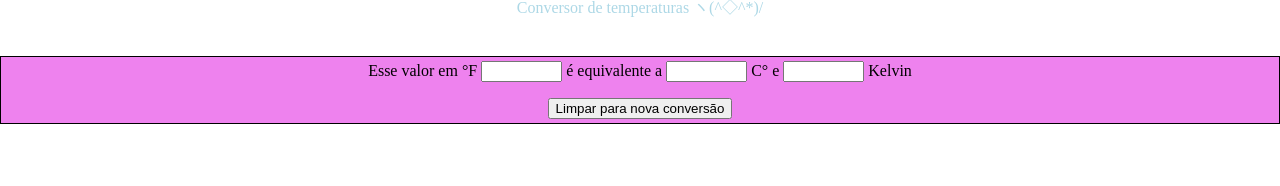
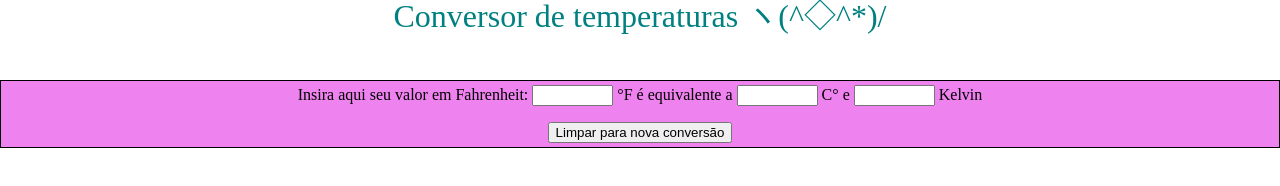
Before and after one commit to skiednia/SA, a plain HTML site: page index.html in a window 1280 px wide. Drawn offline with Linux system fonts and the light colour scheme.

Commit message:
Terminando as alterações de hoje

```diff
--- a/css/style.css
+++ b/css/style.css
@@ -1,7 +1,14 @@
 header{
 	background-color: white;
-	height: 3em;
-	color: lightblue;
-	margin-bottom: 0.5em;
+	height: 5em;
+	color: teal;
 	text-align: center
+
+
 }
+
+header h2{
+	font-size: 2em;
+	display:inline-block;
+	vertical-align:	middle;
+}
--- a/index.html
+++ b/index.html
@@ -24,11 +24,11 @@
 	padding: 4px;text-align:center;"
 	name="convert">
 
-        Esse valor em °F <input 	type="text"
+        Insira aqui seu valor em Fahrenheit: <input 	type="text"
 		name="ftemp"
 		size="7"
 
-onchange="convertTemp('ftoc')"> é equivalente a
+onchange="convertTemp('ftoc')">  °F é equivalente a
 
 <input 	type="text"
 	name="ctemp"
```
